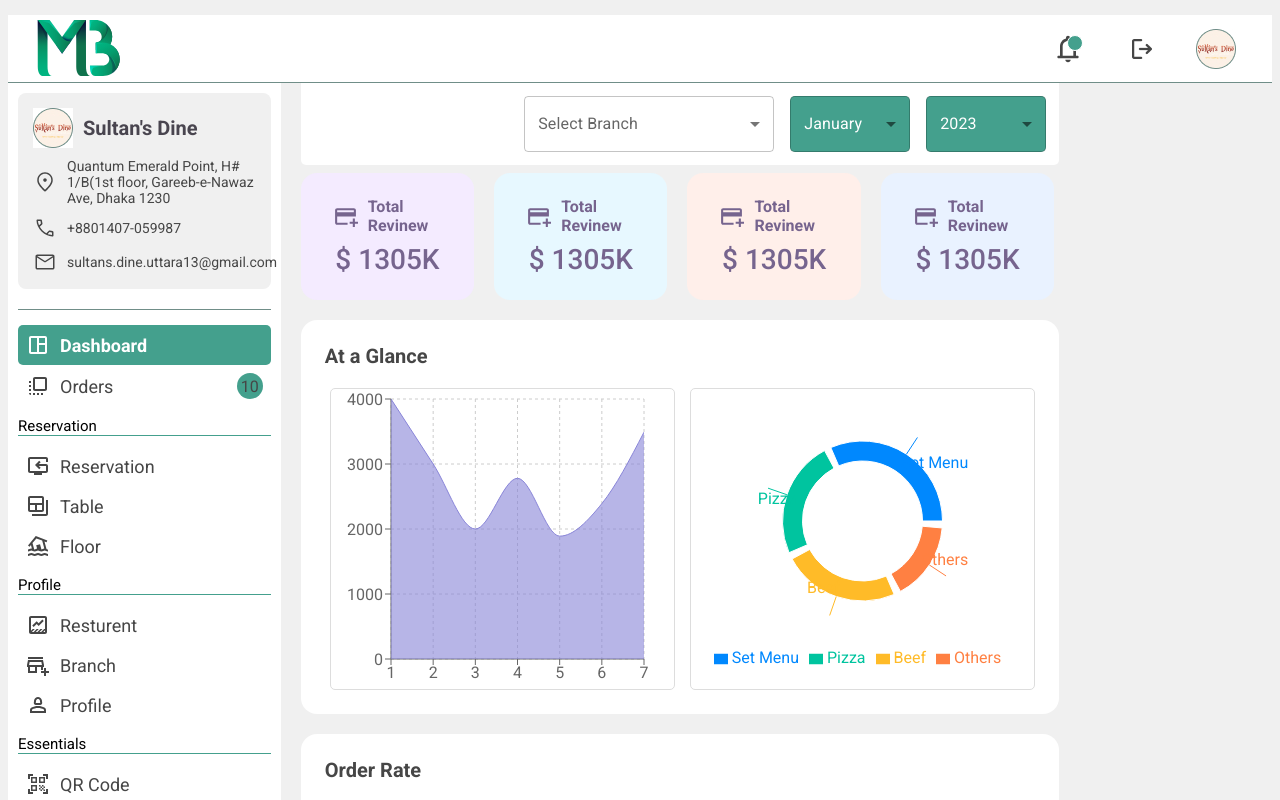
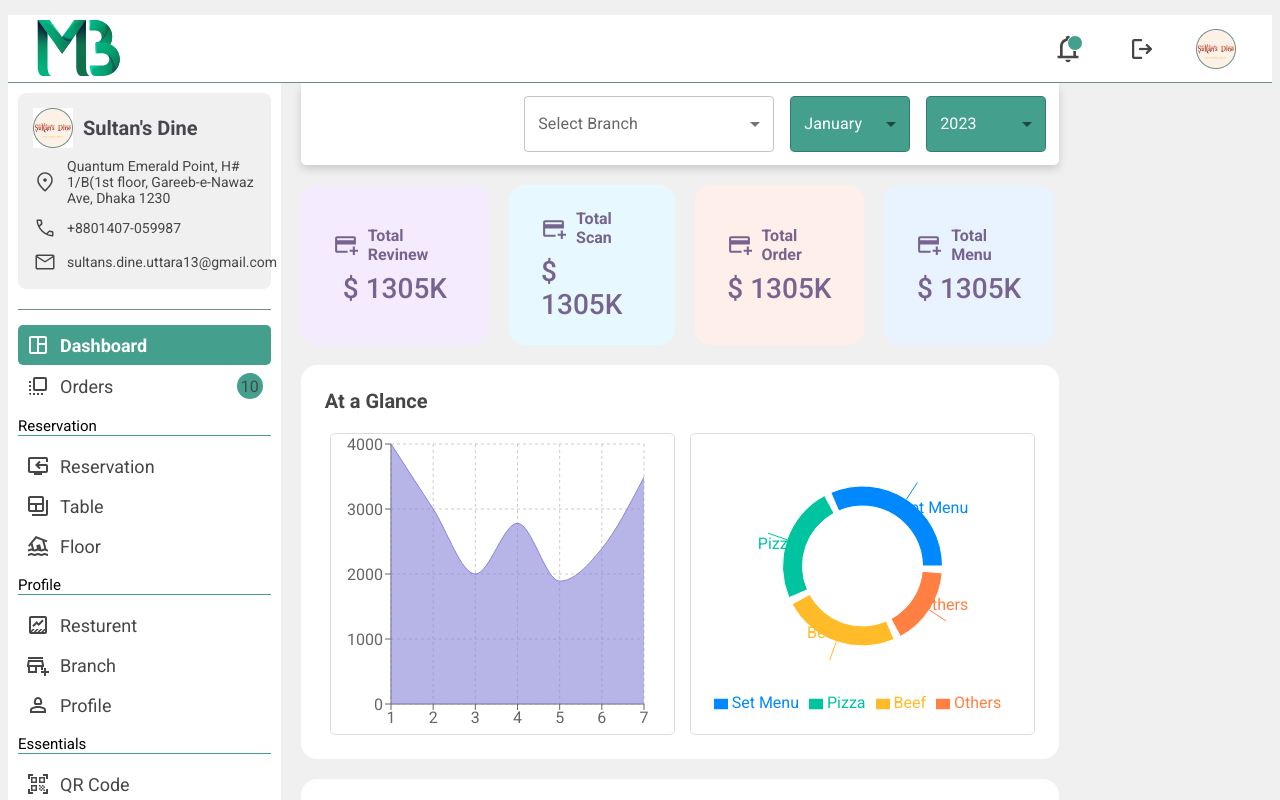
Before and after one commit to asrafulsharker/mb-admin, a React (Vite) app: page /dashboard in a window 1280 px wide. Shown: the top 800 px of the page. Built offline with nearby package versions, Linux system fonts and the light colour scheme.

Commit message:
chnages on deshboard nav

```diff
--- a/src/components/Pannel/CenterBoard/CenterBoard.jsx
+++ b/src/components/Pannel/CenterBoard/CenterBoard.jsx
@@ -11,7 +11,7 @@ function CenterBoard() {
 
             <div className="" style={{ width: "60%" }}>
                 <div className="center-nav" style={{ backgroundColor: "#FFFF", height: "75px" }}>
-                    <div style={{ backgroundColor: "#FFFF", padding: "5px", borderRadius: "5px", display: "flex", justifyContent: "flex-end", boxShadow: "initial" }}>
+                    <div style={{ backgroundColor: "#FFFF", padding: "5px", borderRadius: "5px", display: "flex", justifyContent: "flex-end", boxShadow: "0px 4px 8px 0px rgba(0, 0, 0, 0.16)" }}>
                         <FormControl sx={{ m: 1, minWidth: 250 }}>
                             <InputLabel id="branch-label">Select Branch</InputLabel>
                             <Select
@@ -61,7 +61,7 @@ function CenterBoard() {
                         </FormControl>
                     </div>
 
-                    <div className="boxOrderBAdge" style={{ display: "flex", marginTop: "8px", gap: "20px" }}>
+                    <div className="boxOrderBAdge" style={{ display: "flex", marginTop: "20px", gap: "20px" }}>
                         <div className="boxBadge" style={{ backgroundColor: "#F4EBFF", padding: "24px 32px", borderRadius: "16px", display: "flex", flexDirection: "column", alignItems: "center", justifyContent: "center", flexGrow: "1" }}>
                             <div className="semiboxBadge" style={{ display: "flex", alignItems: "center", fontSize: "16px", color: "#76648E" }}>
                                 <AddCardIcon style={{ fontSize: "25px" }} />
@@ -72,21 +72,21 @@ function CenterBoard() {
                         <div className="boxBadge" style={{ backgroundColor: "#E7F8FF", padding: "24px 32px", borderRadius: "16px", display: "flex", flexDirection: "column", alignItems: "center", justifyContent: "center", flexGrow: "1" }}>
                             <div className="semiboxBadge" style={{ display: "flex", alignItems: "center", fontSize: "16px", color: "#76648E" }}>
                                 <AddCardIcon style={{ fontSize: "25px" }} />
-                                <p style={{ fontWeight: "bold", marginLeft: "10px" }}>Total Revinew</p>
+                                <p style={{ fontWeight: "bold", marginLeft: "10px" }}>Total Scan</p>
                             </div>
                             <p style={{ fontSize: "28px", fontWeight: "500", marginTop: "8px", color: "#76648E" }}>$ 1305K</p>
                         </div>
                         <div className="boxBadge" style={{ backgroundColor: "#FFEFEA", padding: "24px 32px", borderRadius: "16px", display: "flex", flexDirection: "column", alignItems: "center", justifyContent: "center", flexGrow: "1" }}>
                             <div className="semiboxBadge" style={{ display: "flex", alignItems: "center", fontSize: "16px", color: "#76648E" }}>
                                 <AddCardIcon style={{ fontSize: "25px" }} />
-                                <p style={{ fontWeight: "bold", marginLeft: "10px" }}>Total Revinew</p>
+                                <p style={{ fontWeight: "bold", marginLeft: "10px" }}>Total Order</p>
                             </div>
                             <p style={{ fontSize: "28px", fontWeight: "500", marginTop: "8px", color: "#76648E" }}>$ 1305K</p>
                         </div>
                         <div className="boxBadge" style={{ backgroundColor: "#E9F2FF", marginRight: "5px", padding: "24px 32px", borderRadius: "16px", display: "flex", flexDirection: "column", alignItems: "center", justifyContent: "center", flexGrow: "1" }}>
                             <div className="semiboxBadge" style={{ display: "flex", alignItems: "center", fontSize: "16px", color: "#76648E" }}>
                                 <AddCardIcon style={{ fontSize: "25px" }} />
-                                <p style={{ fontWeight: "bold", marginLeft: "10px" }}>Total Revinew</p>
+                                <p style={{ fontWeight: "bold", marginLeft: "10px" }}>Total Menu</p>
                             </div>
                             <p style={{ fontSize: "28px", fontWeight: "500", marginTop: "8px", color: "#76648E" }}>$ 1305K</p>
                         </div>
```
